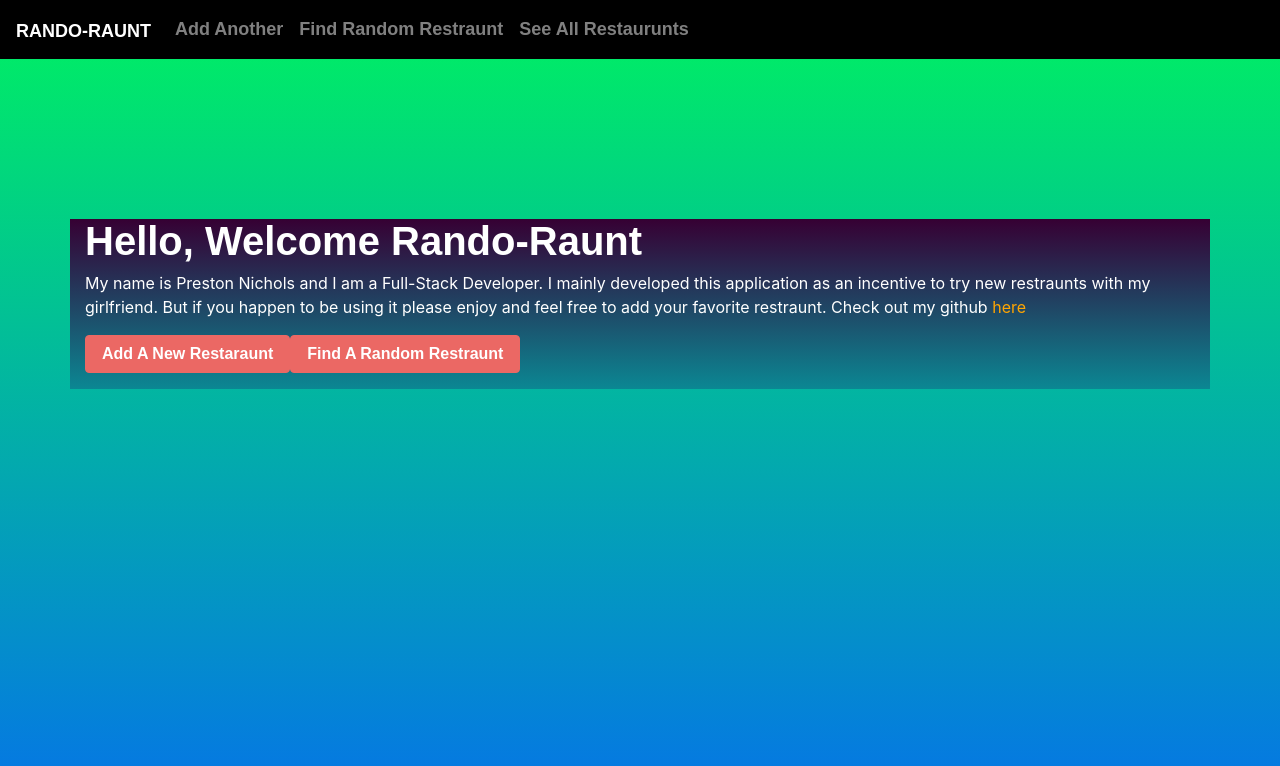
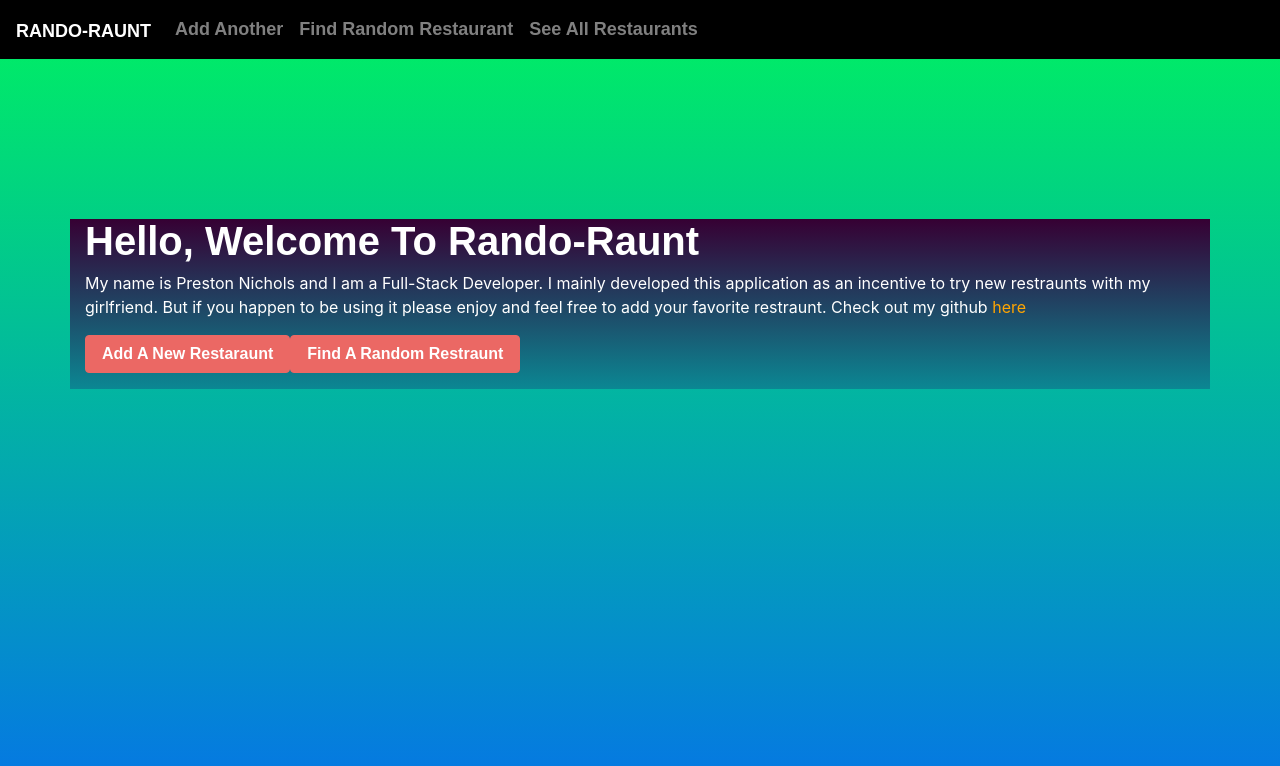
Before and after one commit to xtreme6007/Rando-Raunt, a React (Create React App) app in the folder client/: page / in a window 1280 px wide. Shown: the top 766 px of the page. Built offline with nearby package versions, Linux system fonts and the light colour scheme; a web font is replaced by a local one.

Commit message:
fixed typos

```diff
--- a/client/src/components/Nav/index.js
+++ b/client/src/components/Nav/index.js
@@ -9,8 +9,8 @@ function Navagation() {
     <Navbar.Brand href="/">Rando-Raunt</Navbar.Brand>
     <Nav className="mr-auto">
       <Nav.Link href="/addRestaurant">Add Another</Nav.Link>
-      <Nav.Link href="/randomizer">Find Random Restraunt</Nav.Link>
-      <Nav.Link href="/viewall">See All Restaurunts</Nav.Link>
+      <Nav.Link href="/randomizer">Find Random Restaurant</Nav.Link>
+      <Nav.Link href="/viewall">See All Restaurants</Nav.Link>
 
     </Nav>
     </Navbar>
--- a/client/src/pages/Landing.js
+++ b/client/src/pages/Landing.js
@@ -18,7 +18,7 @@ marginRight: 'auto',
 marginTop: '10rem',
 color: 'white',
 }} className="cStyle">
-    <h1>Hello, Welcome Rando-Raunt</h1>
+    <h1>Hello, Welcome To Rando-Raunt</h1>
     <p>My name is Preston Nichols and I am a Full-Stack Developer. I mainly developed this application as an incentive to try new restraunts with my girlfriend. But if you happen to be using it please enjoy and feel free to add your favorite restraunt. Check out my github <a href="https://github.com/xtreme6007" style={{color: "orange"}}>here</a></p>
 
 <Button href="/addRestaurant" style={{
```
